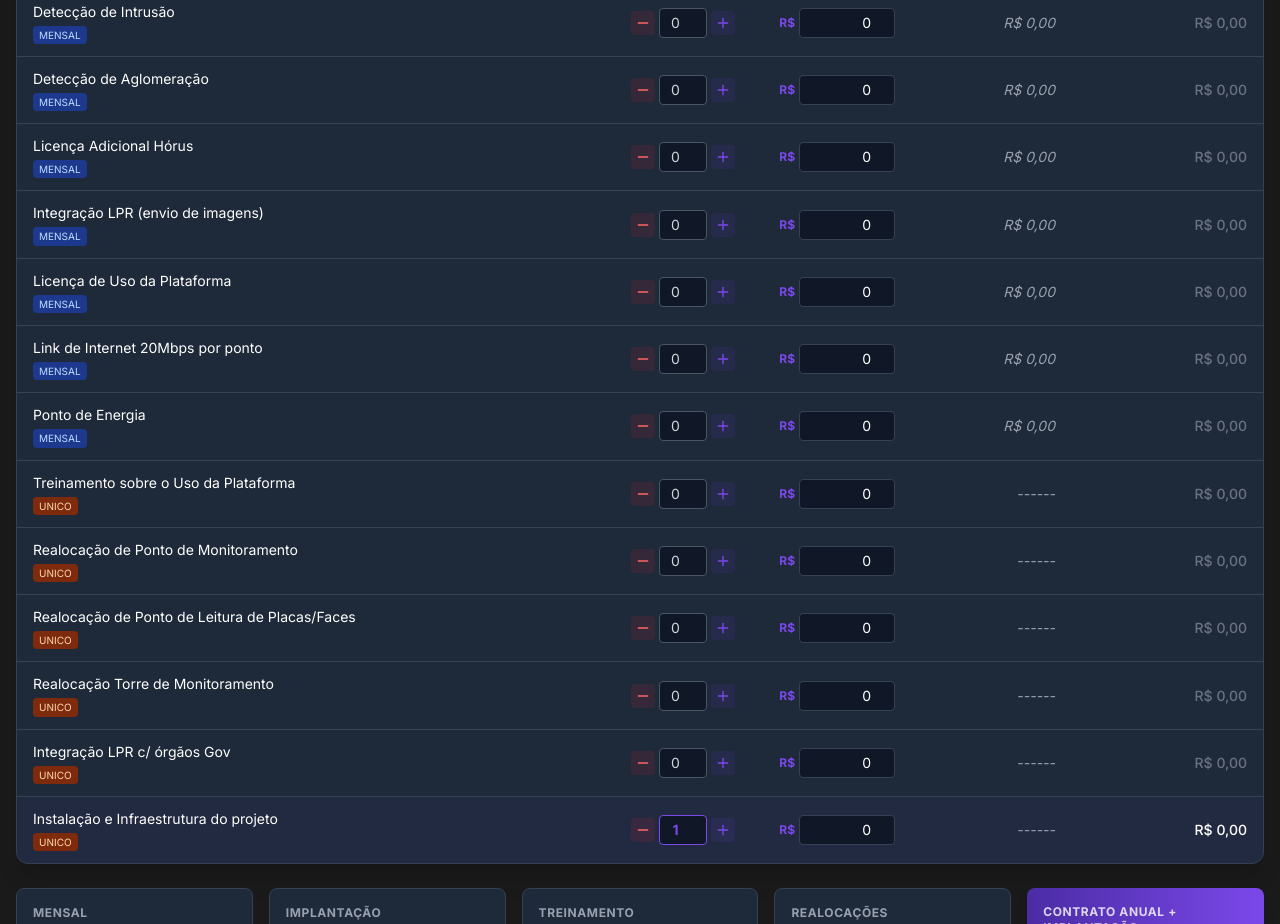
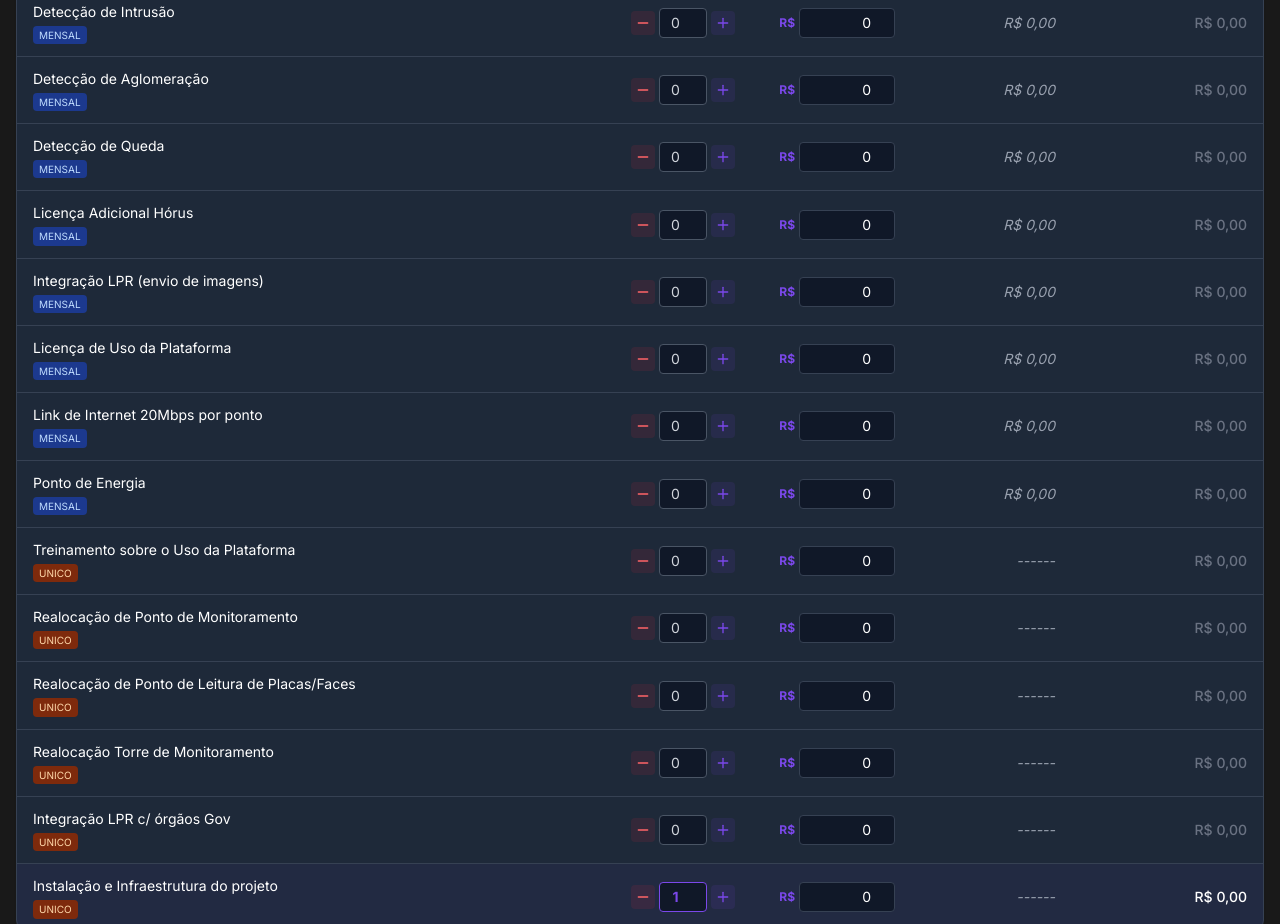
Before and after one commit to isaaceullen/PropostaCamerite, a React (Vite) app: page / in a window 1280 px wide. Shown: the part 2700-3624 px from the top of the page. Built offline with nearby package versions, Linux system fonts and the light colour scheme.

Commit message:
feat: Add "Detecção de Queda" service
Adds a new service option "Detecção de Queda" with ID 42 to the constants list. This expands the available services for quote generation.

```diff
--- a/src/constants.ts
+++ b/src/constants.ts
@@ -32,6 +32,7 @@ export const INITIAL_ITEMS: ProposalItem[] = [
   { id: 39, desc: "Contagem de Pessoas", type: "mensal", unit: "SERVIÇO", unitPrice: 0, quantity: 0 },
   { id: 40, desc: "Detecção de Intrusão", type: "mensal", unit: "SERVIÇO", unitPrice: 0, quantity: 0 },
   { id: 41, desc: "Detecção de Aglomeração", type: "mensal", unit: "SERVIÇO", unitPrice: 0, quantity: 0 },
+  { id: 42, desc: "Detecção de Queda", type: "mensal", unit: "SERVIÇO", unitPrice: 0, quantity: 0 },
   { id: 21, desc: "Licença Adicional Hórus", type: "mensal", unit: "SERVIÇO", unitPrice: 0, quantity: 0 },
   { id: 37, desc: "Integração LPR (envio de imagens)", type: "mensal", unit: "SERVIÇO", unitPrice: 0, quantity: 0 },
   { id: 22, desc: "Licença de Uso da Plataforma", type: "mensal", unit: "SERVIÇO", unitPrice: 0, quantity: 0 },
```
